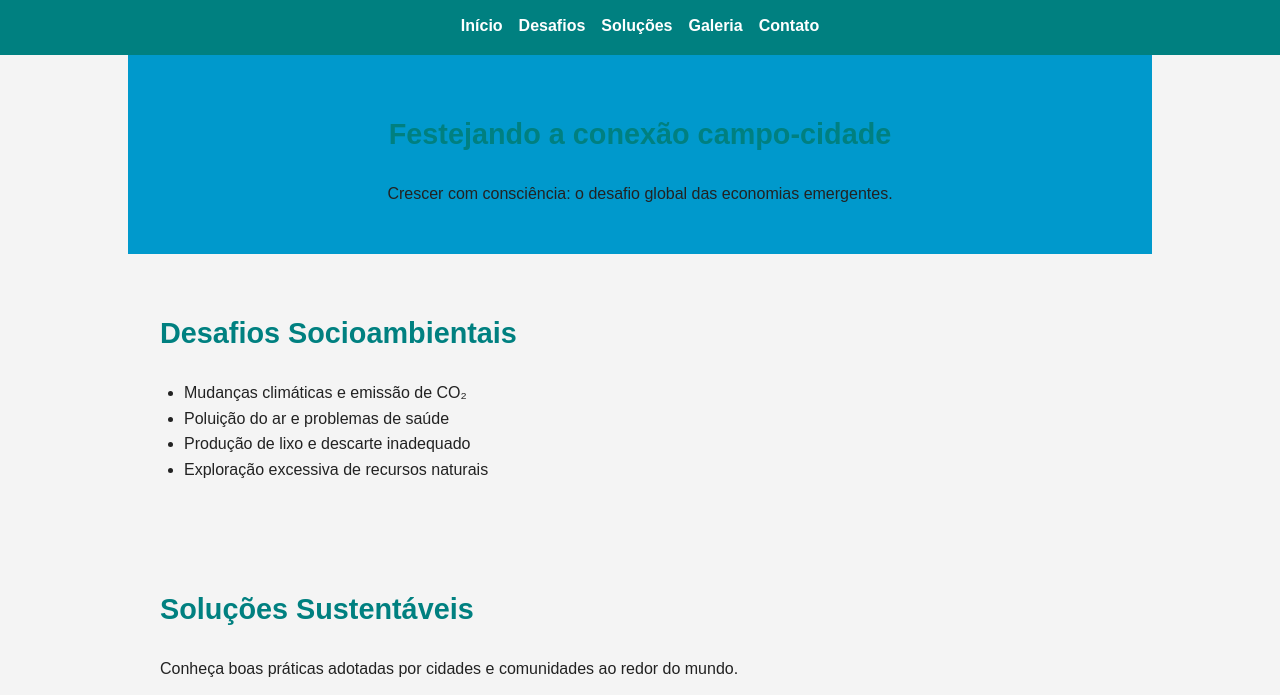
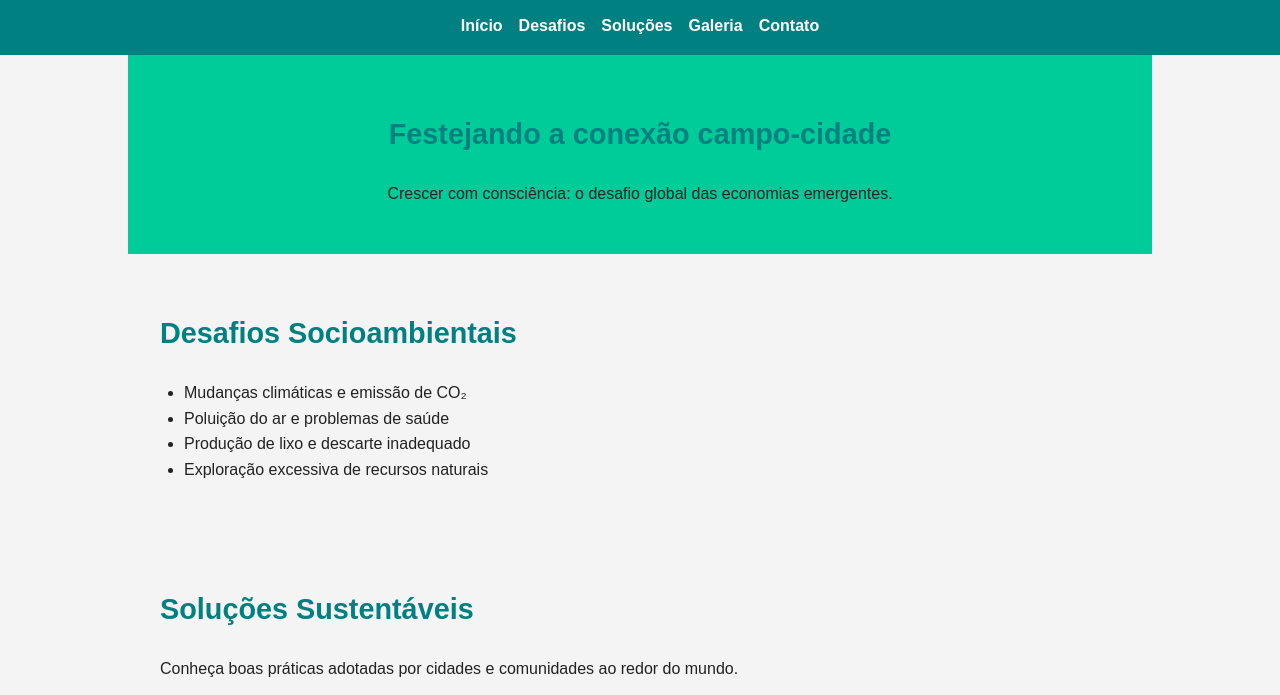
Before and after one commit to veronica-cristina/Sustentabilidade, a plain HTML site: page index.html in a window 1280 px wide. Shown: the part 70-765 px from the top of the page. Drawn offline with Linux system fonts and the light colour scheme.

Commit message:
Update style.css

```diff
--- a/style.css
+++ b/style.css
@@ -2,7 +2,7 @@
 
 :root {
   --cor-primaria: #008080;
-  --cor-secundaria: #0099cc;
+  --cor-secundaria: #00cc99;
   --cor-texto: #222;
   --cor-fundo: #f4f4f4;
   --cor-contraste: #ffffff;
```
